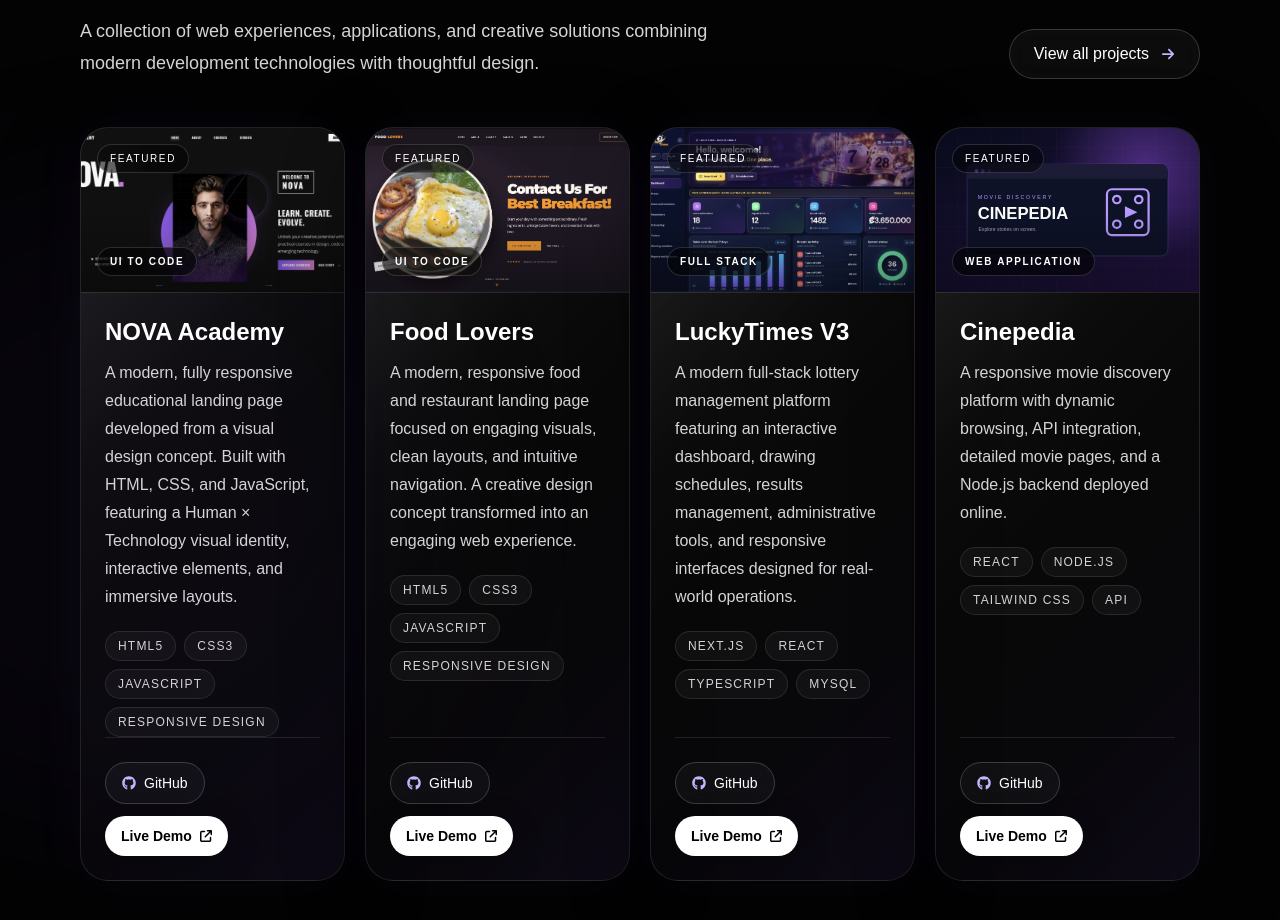
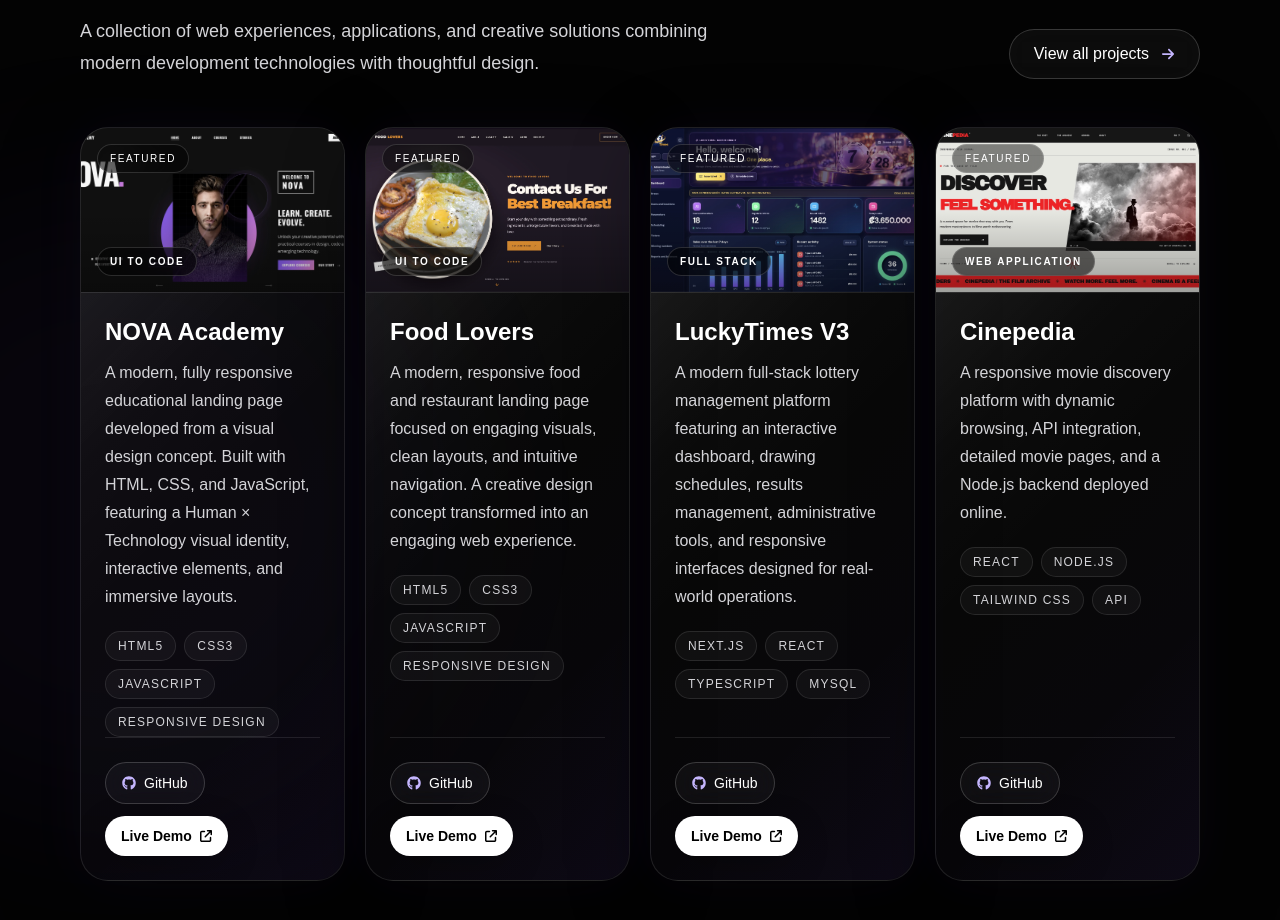
Before and after one commit to dsalguera/Salguera_Studio, a Next.js app: page / in a window 1280 px wide. Shown: the part 3600-4520 px from the top of the page. Built offline with nearby package versions, Linux system fonts and the light colour scheme.

Commit message:
Added Cinepedia

```diff
--- a/app/projects/page.tsx
+++ b/app/projects/page.tsx
@@ -68,7 +68,7 @@ const projects: Project[] = [
     title: "Cinepedia",
     description:
       "A responsive movie discovery platform with dynamic browsing, API integration, detailed movie pages, and a Node.js backend deployed online.",
-    image: "/projects/cinepedia.svg",
+    image: "/projects/cinepedia.png",
     github: "https://github.com/dsalguera/cinepedia_movies",
     live: "https://cinepedia.salguerastudio.com/",
     tech: ["React", "Node.js", "Tailwind CSS", "API"],
--- a/components/FeaturedProjects.tsx
+++ b/components/FeaturedProjects.tsx
@@ -58,7 +58,7 @@ const projects: Project[] = [
     title: "Cinepedia",
     description:
       "A responsive movie discovery platform with dynamic browsing, API integration, detailed movie pages, and a Node.js backend deployed online.",
-    image: "/projects/cinepedia.svg",
+    image: "/projects/cinepedia.png",
     tech: ["React", "Node.js", "Tailwind CSS", "API"],
     github: "https://github.com/dsalguera/cinepedia_movies",
     live: "https://cinepedia.salguerastudio.com/",
```
Also changed, not shown: public/projects/cinepedia.png (added), 1 other file (tests, documents, lock files or other folders).
